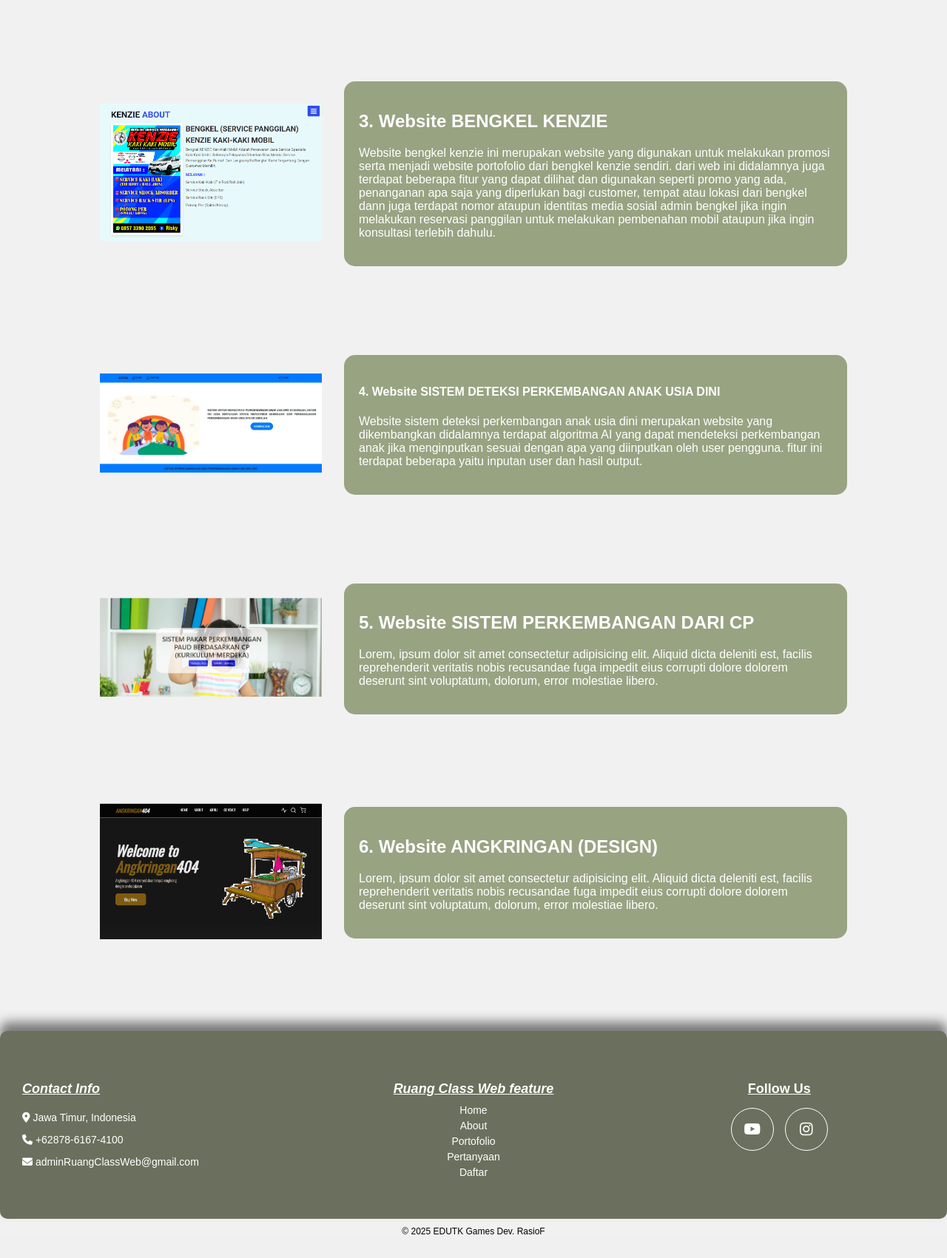
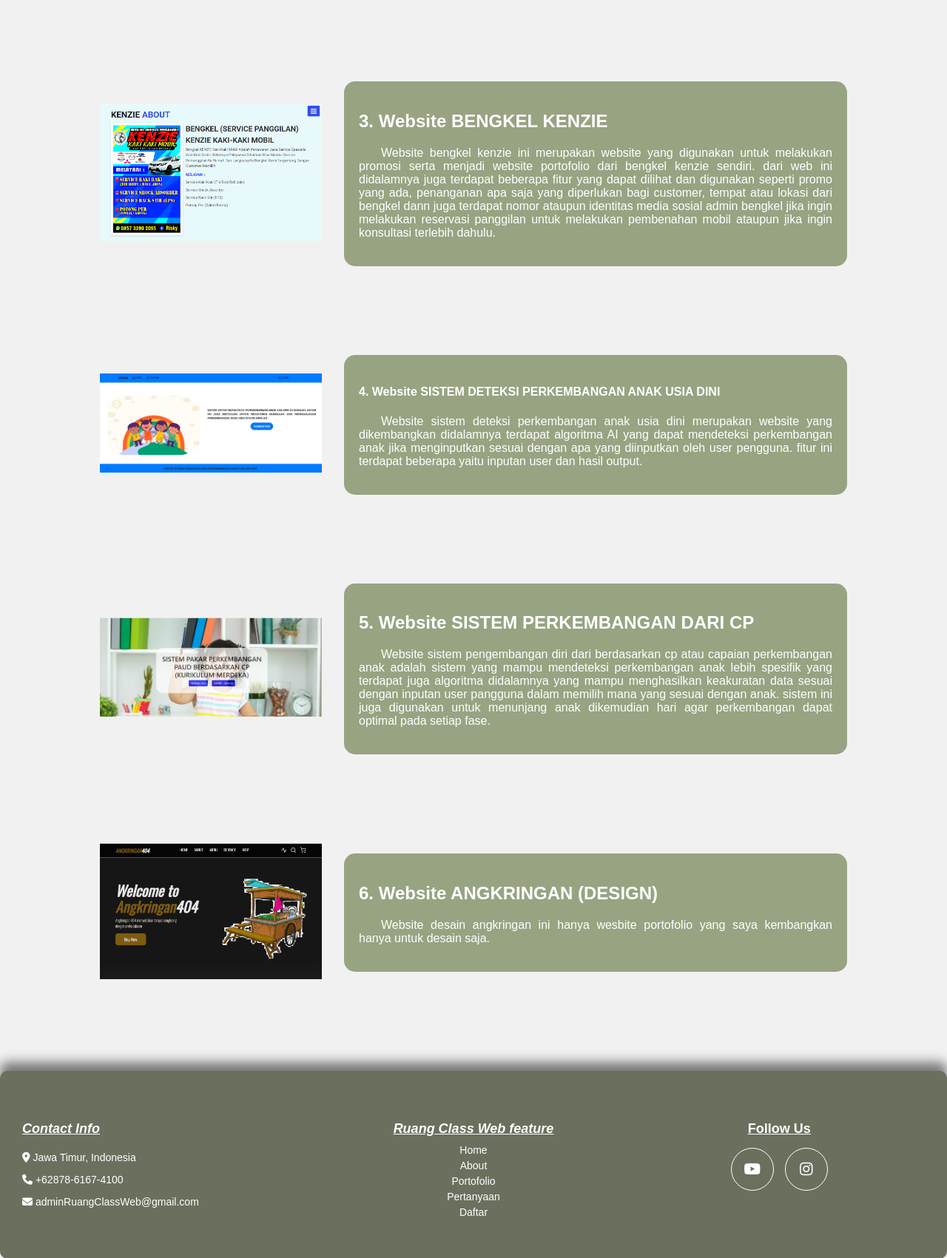
Before and after one commit to Rasio09/Ruang-Class-Web, a PHP site: page /portofolio.php in a window 1280 px wide. Shown: the part 1054-2755 px from the top of the page at 74% size. Before the commit the page ends 2723 px from the top, so only its background shows below. Run offline with PHP 8.4, Linux system fonts and the light colour scheme.

Commit message:
update halaman portofolio 3

```diff
--- a/portofolio.php
+++ b/portofolio.php
@@ -39,7 +39,7 @@ require("header.php");
         </div>
         <div class="text-container">
             <h2>3. Website BENGKEL KENZIE</h2>
-            <p>Website bengkel kenzie ini merupakan website yang digunakan untuk melakukan promosi serta menjadi website portofolio dari bengkel kenzie sendiri. dari web ini didalamnya juga terdapat beberapa fitur yang dapat dilihat dan digunakan seperti promo yang ada, penanganan apa saja yang diperlukan bagi customer, tempat atau lokasi dari bengkel dann juga terdapat nomor ataupun identitas media sosial admin bengkel jika ingin melakukan reservasi panggilan untuk melakukan pembenahan mobil ataupun jika ingin konsultasi terlebih dahulu.</p>
+            <p style="text-align: justify; text-indent: 30px;">Website bengkel kenzie ini merupakan website yang digunakan untuk melakukan promosi serta menjadi website portofolio dari bengkel kenzie sendiri. dari web ini didalamnya juga terdapat beberapa fitur yang dapat dilihat dan digunakan seperti promo yang ada, penanganan apa saja yang diperlukan bagi customer, tempat atau lokasi dari bengkel dann juga terdapat nomor ataupun identitas media sosial admin bengkel jika ingin melakukan reservasi panggilan untuk melakukan pembenahan mobil ataupun jika ingin konsultasi terlebih dahulu.</p>
         </div>
     </div>
     <div class="container">
@@ -48,7 +48,7 @@ require("header.php");
         </div>
         <div class="text-container">
             <h4>4. Website SISTEM DETEKSI PERKEMBANGAN ANAK USIA DINI</h4>
-            <p>Website sistem deteksi perkembangan anak usia dini merupakan website yang dikembangkan didalamnya terdapat algoritma AI yang dapat mendeteksi perkembangan anak jika menginputkan sesuai dengan apa yang diinputkan oleh user pengguna. fitur ini terdapat beberapa yaitu inputan user dan hasil output.</p>
+            <p style="text-align: justify; text-indent: 30px;">Website sistem deteksi perkembangan anak usia dini merupakan website yang dikembangkan didalamnya terdapat algoritma AI yang dapat mendeteksi perkembangan anak jika menginputkan sesuai dengan apa yang diinputkan oleh user pengguna. fitur ini terdapat beberapa yaitu inputan user dan hasil output.</p>
         </div>
     </div>
     <div class="container">
@@ -57,7 +57,7 @@ require("header.php");
         </div>
         <div class="text-container">
             <h2>5. Website SISTEM PERKEMBANGAN DARI CP</h2>
-            <p>Lorem, ipsum dolor sit amet consectetur adipisicing elit. Aliquid dicta deleniti est, facilis reprehenderit veritatis nobis recusandae fuga impedit eius corrupti dolore dolorem deserunt sint voluptatum, dolorum, error molestiae libero.</p>
+            <p style="text-align: justify; text-indent: 30px;">Website sistem pengembangan diri dari berdasarkan cp atau capaian perkembangan anak adalah sistem yang mampu mendeteksi perkembangan anak lebih spesifik yang terdapat juga algoritma didalamnya yang mampu menghasilkan keakuratan data sesuai dengan inputan user pangguna dalam memilih mana yang sesuai dengan anak. sistem ini juga digunakan untuk menunjang anak dikemudian hari agar perkembangan dapat optimal pada setiap fase.</p>
         </div>
     </div>
     <div class="container">
@@ -66,7 +66,7 @@ require("header.php");
         </div>
         <div class="text-container">
             <h2>6. Website ANGKRINGAN (DESIGN)</h2>
-            <p>Lorem, ipsum dolor sit amet consectetur adipisicing elit. Aliquid dicta deleniti est, facilis reprehenderit veritatis nobis recusandae fuga impedit eius corrupti dolore dolorem deserunt sint voluptatum, dolorum, error molestiae libero.</p>
+            <p style="text-align: justify; text-indent: 30px;">Website desain angkringan ini hanya wesbite portofolio yang saya kembangkan hanya untuk desain saja.</p>
         </div>
     </div>
     <?php
```
